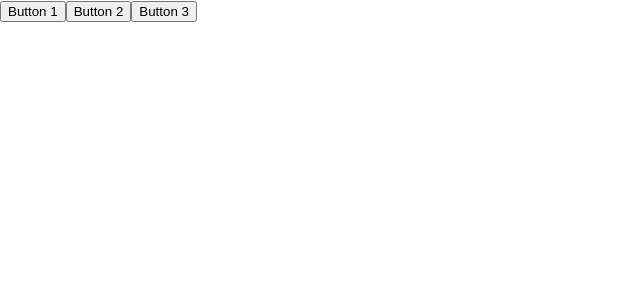
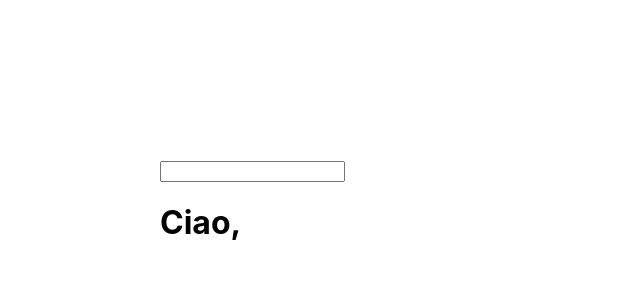
Before and after one commit to Chris1998c/React, a React (Create React App) app: page / in a window 1280 px wide. Shown: the top 300 px of the page, without its empty margins (0-640 px from the left). Built offline with nearby package versions, Linux system fonts and the light colour scheme.

Commit message:
Update exercise

```diff
--- a/src/App.css
+++ b/src/App.css
@@ -1,38 +1,3 @@
-.App {
-  text-align: center;
+.App{
+  padding: 20vh;
 }
-
-.App-logo {
-  height: 40vmin;
-  pointer-events: none;
-}
-
-@media (prefers-reduced-motion: no-preference) {
-  .App-logo {
-    animation: App-logo-spin infinite 20s linear;
-  }
-}
-
-.App-header {
-  background-color: #282c34;
-  min-height: 100vh;
-  display: flex;
-  flex-direction: column;
-  align-items: center;
-  justify-content: center;
-  font-size: calc(10px + 2vmin);
-  color: white;
-}
-
-.App-link {
-  color: #61dafb;
-}
-
-@keyframes App-logo-spin {
-  from {
-    transform: rotate(0deg);
-  }
-  to {
-    transform: rotate(360deg);
-  }
-}
--- a/src/App.jsx
+++ b/src/App.jsx
@@ -1,10 +1,11 @@
-import MultiButton from "./MultiButton";
+import { InteractiveWelcome } from "./InteractiveWelcome";
+import "./App.css";
 
 
-function App(){
+function App (){
   return(
-    <div>
-      <MultiButton/>
+    <div className="App">
+      <InteractiveWelcome/>
     </div>
   )
 }
--- /dev/null
+++ b/src/InteractiveWelcome.jsx
@@ -0,0 +1,22 @@
+
+
+import { useState } from "react";
+import { Welcome } from "./Welcome";
+
+export function InteractiveWelcome(){
+    const [inputValue, setInputValue]= useState("")
+
+    const handleInputChange=(event)=>{
+        setInputValue(event.target.value)
+    };
+
+    return(
+        <div>
+            <input type="text"
+            value={inputValue}
+            onChange={handleInputChange}
+            />
+            <Welcome name={inputValue}/>
+        </div>
+    )
+}
--- a/src/MultiButton.jsx
+++ /dev/null
@@ -1,16 +0,0 @@
-import React from "react";
-
-function MultiButton() {
-  const handleClick = (event) => {
-    console.log(event.target.name);
-  };
-
-  return (
-    <div>
-      <button name="one" onClick={handleClick}>Button 1</button>
-      <button name="two" onClick={handleClick}>Button 2</button>
-      <button name="three" onClick={handleClick}>Button 3</button>
-    </div>
-  );
-}
-export default MultiButton
--- /dev/null
+++ b/src/Welcome.jsx
@@ -0,0 +1,5 @@
+
+
+export function Welcome(props) {
+    return <h1>Ciao, {props.name || ' '}</h1>;
+  }
```
